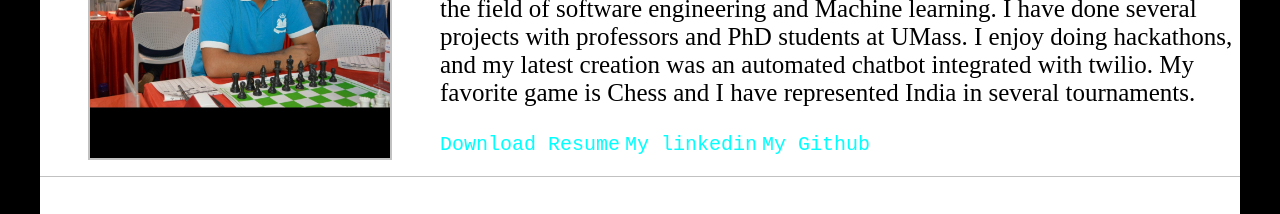
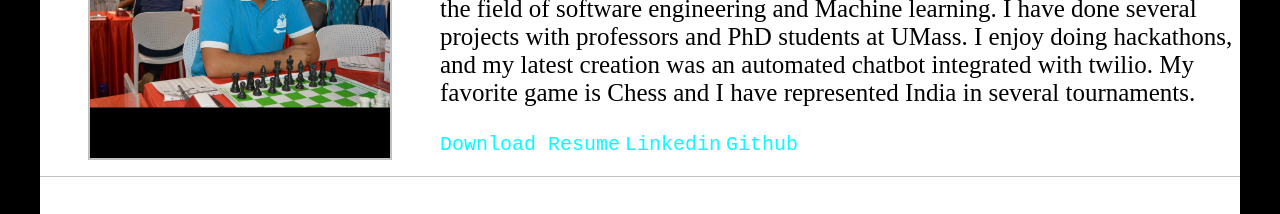
Before and after one commit to AaditBhatia/portfolio, a plain HTML site: page index.html in a window 1280 px wide. Shown: the part 940-1154 px from the top of the page. Drawn offline with nearby package versions, Linux system fonts and the light colour scheme.

Commit message:
second Commit

```diff
--- a/index.html
+++ b/index.html
@@ -59,8 +59,8 @@
                       <p style="font-size:25px;">I am pursuing a Computer Science major at UMass Amherst. My interests lie in the field of software engineering and Machine learning. I have done several projects with professors and PhD students at UMass. I enjoy doing hackathons, and my latest creation was an automated chatbot integrated with twilio. My favorite game is Chess and I have represented India in several tournaments.</p>
                       <p>
                       <a style="color:aqua" href="Aadit Bhatia Resume.docx">Download Resume</a>
-                      <a style="color:aqua" href="https://www.linkedin.com/in/aaditbhatia/">My linkedin</a>
-                      <a style="color:aqua" href="https://www.github.com/aaditbhatia/">My Github</a>
+                      <a style="color:aqua" href="https://www.linkedin.com/in/aaditbhatia/">Linkedin</a>
+                      <a style="color:aqua" href="https://www.github.com/aaditbhatia/">Github</a>
                       </p>
                    </div>
                </div>
```
